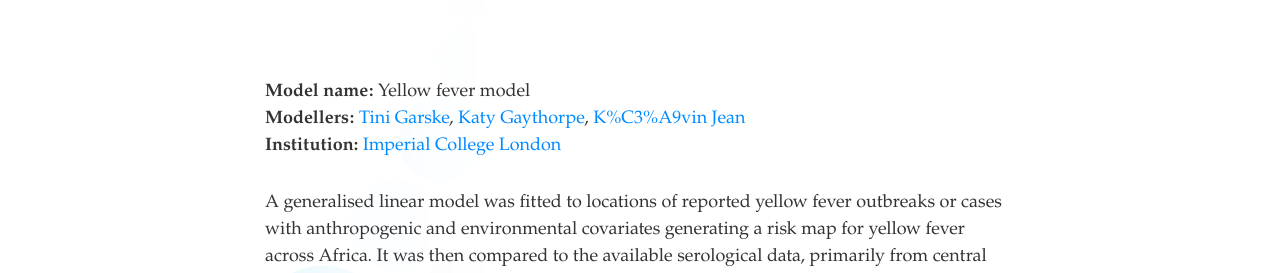
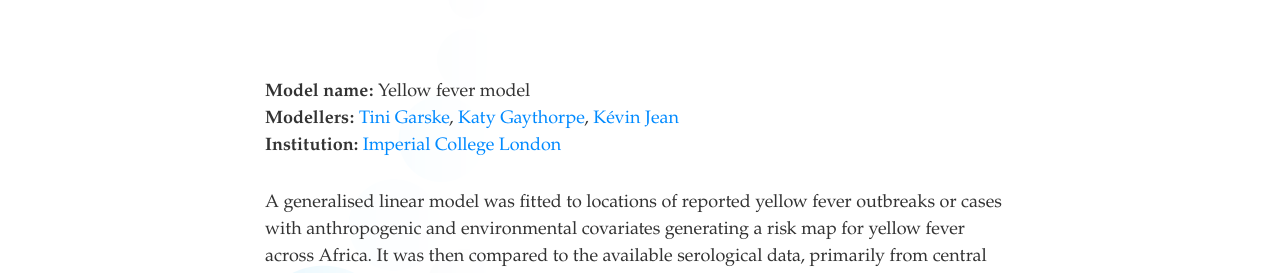
Before and after one commit to vimchub/vaccineimpact, a Jekyll site: the page built from models/yellow-fever.md, in a window 1280 px wide and 900 px high. Shown: the part 179-452 px from the top of the window. Built offline with Jekyll 4.4.1, drawn with Linux system fonts in a browser that asks for light colours; nearby versions of some CDN libraries.

Commit message:
amended typo

```diff
--- a/models/yellow-fever.md
+++ b/models/yellow-fever.md
@@ -3,7 +3,7 @@
 ---
 
 **Model name:** Yellow fever model
-**Modellers:** [Tini Garske](http://www.imperial.ac.uk/people/t.garske), [Katy Gaythorpe](http://www.imperial.ac.uk/people/k.gaythorpe), [K%C3%A9vin Jean](https://www.linkedin.com/in/k%C3%A9vin-jean-987ba657/)
+**Modellers:** [Tini Garske](http://www.imperial.ac.uk/people/t.garske), [Katy Gaythorpe](http://www.imperial.ac.uk/people/k.gaythorpe), [Kévin Jean](https://www.linkedin.com/in/k%C3%A9vin-jean-987ba657/)
 **Institution:** [Imperial College London](https://www.imperial.ac.uk/school-public-health/infectious-disease-epidemiology/)
 
 A generalised linear model was fitted to locations of reported yellow fever outbreaks or cases with anthropogenic and environmental covariates generating a risk map for yellow fever across Africa. It was then compared to the available serological data, primarily from central and eastern Africa, to assess the country-specific scale of under-reporting and obtain absolute estimates of transmission intensity in terms of a static force of infection or a basic reproduction number in a dynamical model, taking into account the population-level vaccination coverage through time. Burden and vaccine impact estimates were then generated by combining the transmission intensity with demographic information (population size and age distribution) and observed and hypothetical vaccination coverages in any given location and year.
```
